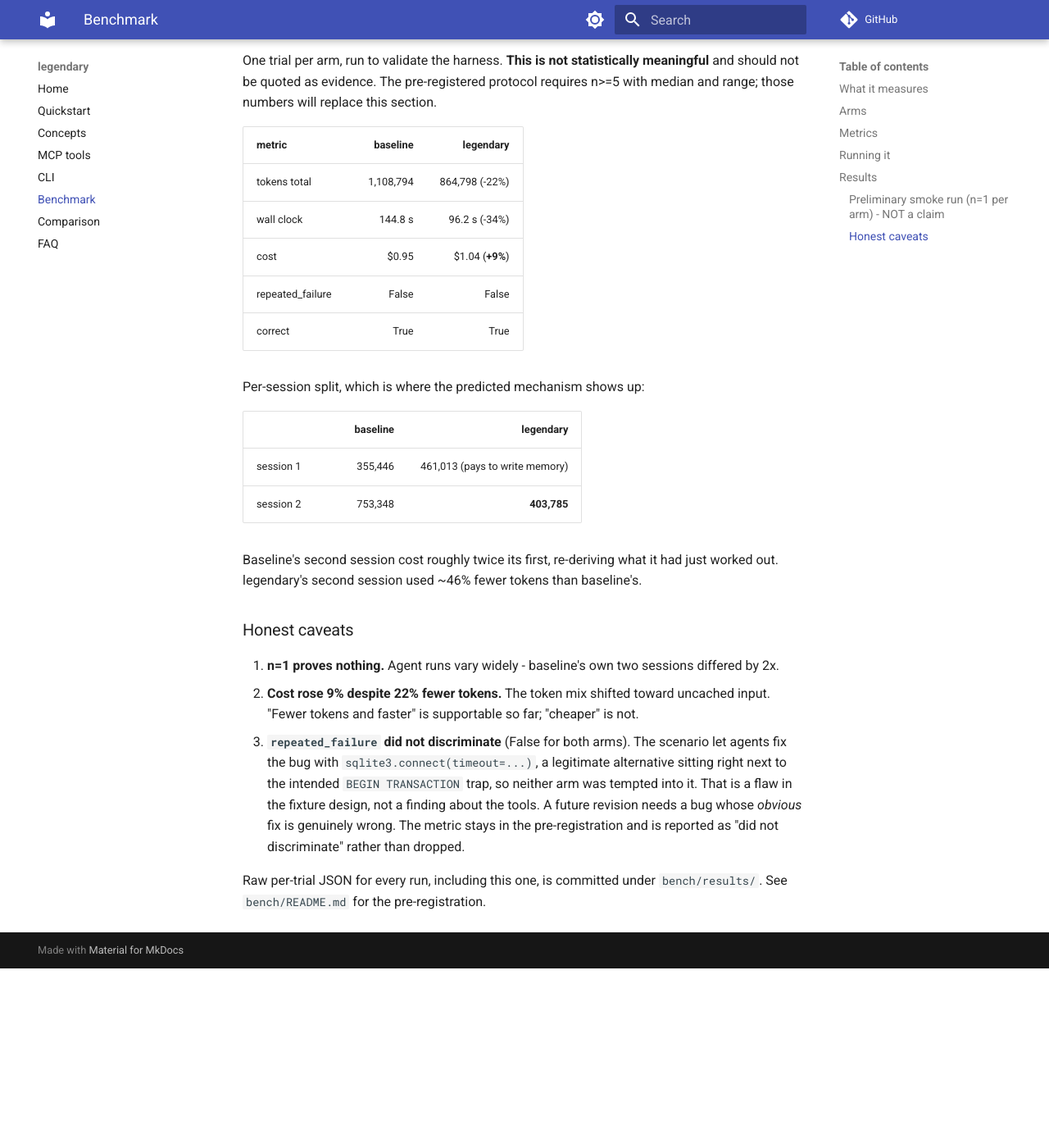
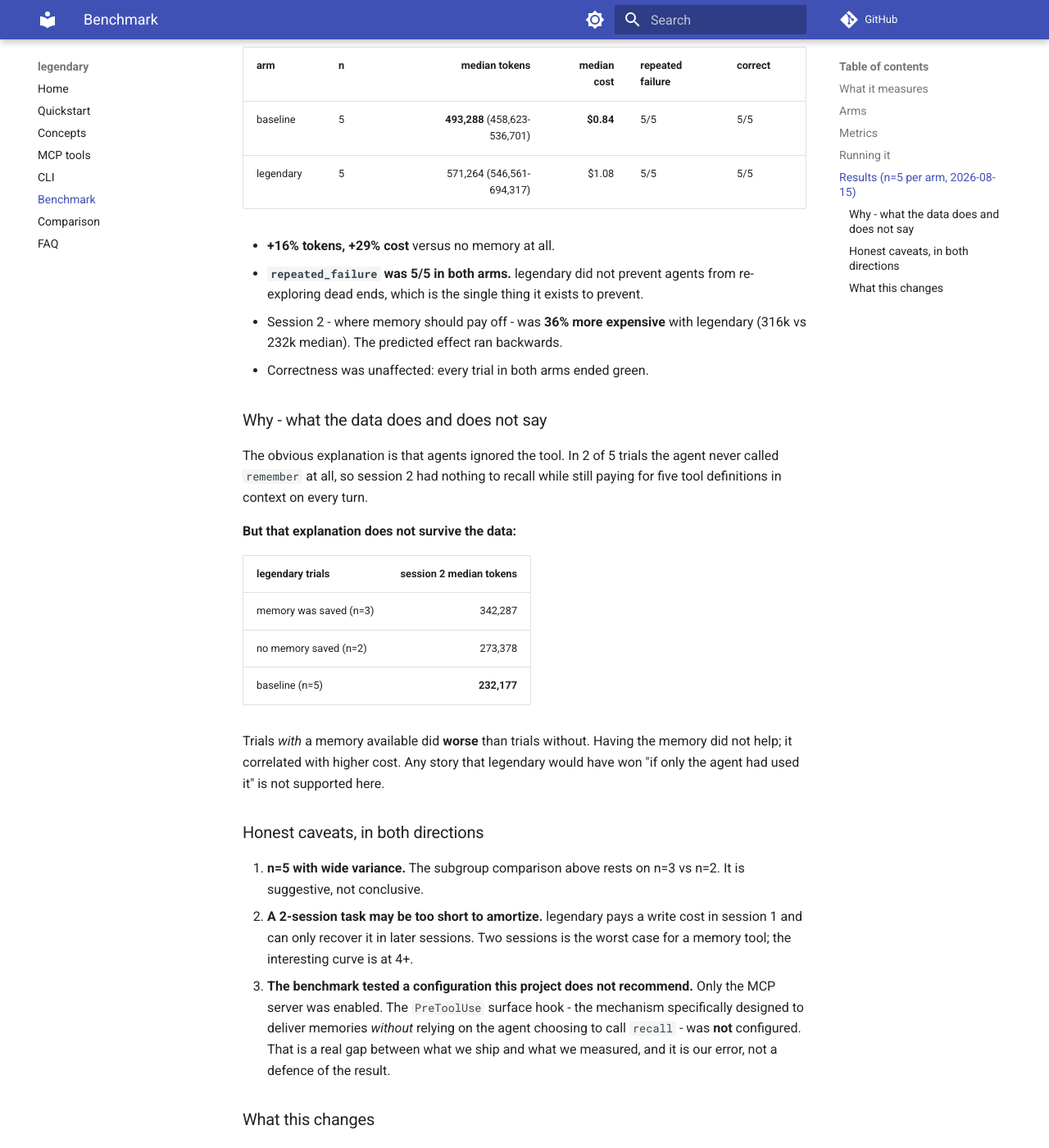
Before and after one commit to ashhadahsan/legendary, an MkDocs documentation site: the page built from docs/benchmark.md, in a window 1280 px wide and 1400 px high, scrolled down 1556 px. Shown: the whole window at 82% size. Built offline with MkDocs 1.6.1 and Material for MkDocs 9.7.7, drawn with Linux system fonts in a browser that asks for light colours; comment, search, counter and statistics services are not loaded; before the commit the page ends 2737 px from its top, so only the background shows below that; some of the changed text lies outside the part shown.

Commit message:
bench: publish n=5 results - legendary lost
+16% tokens, +29% cost vs baseline; repeated_failure 5/5 in BOTH arms, so it
prevented nothing. Trials where a memory was saved did worse than trials where
none was, which rules out 'the agent just didn't use it'.

Caveats recorded in both directions, including that the benchmark omitted the
PreToolUse hook this project recommends. No performance claim until a corrected
run says otherwise.

```diff
--- a/docs/benchmark.md
+++ b/docs/benchmark.md
@@ -51,48 +51,65 @@ uv run python bench/report.py
 This costs real API credits (40 agent sessions at the default settings) and is
 deliberately excluded from CI.
 
-## Results
+## Results (n=5 per arm, 2026-08-15)
 
-### Preliminary smoke run (n=1 per arm) - NOT a claim
+**legendary lost.** Published in full, as pre-registered.
 
-One trial per arm, run to validate the harness. **This is not statistically
-meaningful** and should not be quoted as evidence. The pre-registered protocol
-requires n>=5 with median and range; those numbers will replace this section.
+| arm | n | median tokens | median cost | repeated failure | correct |
+|---|---|---:|---:|---|---|
+| baseline | 5 | **493,288** (458,623-536,701) | **$0.84** | 5/5 | 5/5 |
+| legendary | 5 | 571,264 (546,561-694,317) | $1.08 | 5/5 | 5/5 |
 
-| metric | baseline | legendary |
-|---|---:|---:|
-| tokens total | 1,108,794 | 864,798 (-22%) |
-| wall clock | 144.8 s | 96.2 s (-34%) |
-| cost | $0.95 | $1.04 (**+9%**) |
-| repeated_failure | False | False |
-| correct | True | True |
+- **+16% tokens, +29% cost** versus no memory at all.
+- **`repeated_failure` was 5/5 in both arms.** legendary did not prevent
+  agents from re-exploring dead ends, which is the single thing it exists to
+  prevent.
+- Session 2 - where memory should pay off - was **36% more expensive** with
+  legendary (316k vs 232k median). The predicted effect ran backwards.
+- Correctness was unaffected: every trial in both arms ended green.
 
-Per-session split, which is where the predicted mechanism shows up:
+### Why - what the data does and does not say
 
-| | baseline | legendary |
-|---|---:|---:|
-| session 1 | 355,446 | 461,013 (pays to write memory) |
-| session 2 | 753,348 | **403,785** |
+The obvious explanation is that agents ignored the tool. In 2 of 5 trials the
+agent never called `remember` at all, so session 2 had nothing to recall while
+still paying for five tool definitions in context on every turn.
 
-Baseline's second session cost roughly twice its first, re-deriving what it had
-just worked out. legendary's second session used ~46% fewer tokens than
-baseline's.
+**But that explanation does not survive the data:**
 
-### Honest caveats
+| legendary trials | session 2 median tokens |
+|---|---:|
+| memory was saved (n=3) | 342,287 |
+| no memory saved (n=2) | 273,378 |
+| baseline (n=5) | **232,177** |
 
-1. **n=1 proves nothing.** Agent runs vary widely - baseline's own two sessions
-   differed by 2x.
-2. **Cost rose 9% despite 22% fewer tokens.** The token mix shifted toward
-   uncached input. "Fewer tokens and faster" is supportable so far; "cheaper"
-   is not.
-3. **`repeated_failure` did not discriminate** (False for both arms). The
-   scenario let agents fix the bug with `sqlite3.connect(timeout=...)`, a
-   legitimate alternative sitting right next to the intended `BEGIN
-   TRANSACTION` trap, so neither arm was tempted into it. That is a flaw in the
-   fixture design, not a finding about the tools. A future revision needs a bug
-   whose *obvious* fix is genuinely wrong. The metric stays in the
-   pre-registration and is reported as "did not discriminate" rather than
-   dropped.
+Trials *with* a memory available did **worse** than trials without. Having the
+memory did not help; it correlated with higher cost. Any story that legendary
+would have won "if only the agent had used it" is not supported here.
 
-Raw per-trial JSON for every run, including this one, is committed under
-`bench/results/`. See `bench/README.md` for the pre-registration.
+### Honest caveats, in both directions
+
+1. **n=5 with wide variance.** The subgroup comparison above rests on n=3 vs
+   n=2. It is suggestive, not conclusive.
+2. **A 2-session task may be too short to amortize.** legendary pays a write
+   cost in session 1 and can only recover it in later sessions. Two sessions is
+   the worst case for a memory tool; the interesting curve is at 4+.
+3. **The benchmark tested a configuration this project does not recommend.**
+   Only the MCP server was enabled. The `PreToolUse` surface hook - the
+   mechanism specifically designed to deliver memories *without* relying on the
+   agent choosing to call `recall` - was **not** configured. That is a real gap
+   between what we ship and what we measured, and it is our error, not a
+   defence of the result.
+
+### What this changes
+
+The result stands for the configuration tested: **on a two-session task with
+MCP tools alone, legendary costs more and prevents nothing.** Until a run with
+the hook enabled says otherwise, no token or cost claim belongs in this
+project's marketing.
+
+The next run should (a) enable the `PreToolUse` hook, (b) extend to 4+ sessions
+so the write cost has a chance to amortise, and (c) persist session transcripts
+so we can see whether `recall` was ever called in session 2 - the current
+harness discards them, which is why that question is still open.
+
+Raw per-trial JSON for all ten runs is in `bench/results/`.
```
Also changed, not shown: README.md (+13 -0 lines), 10 other files.
